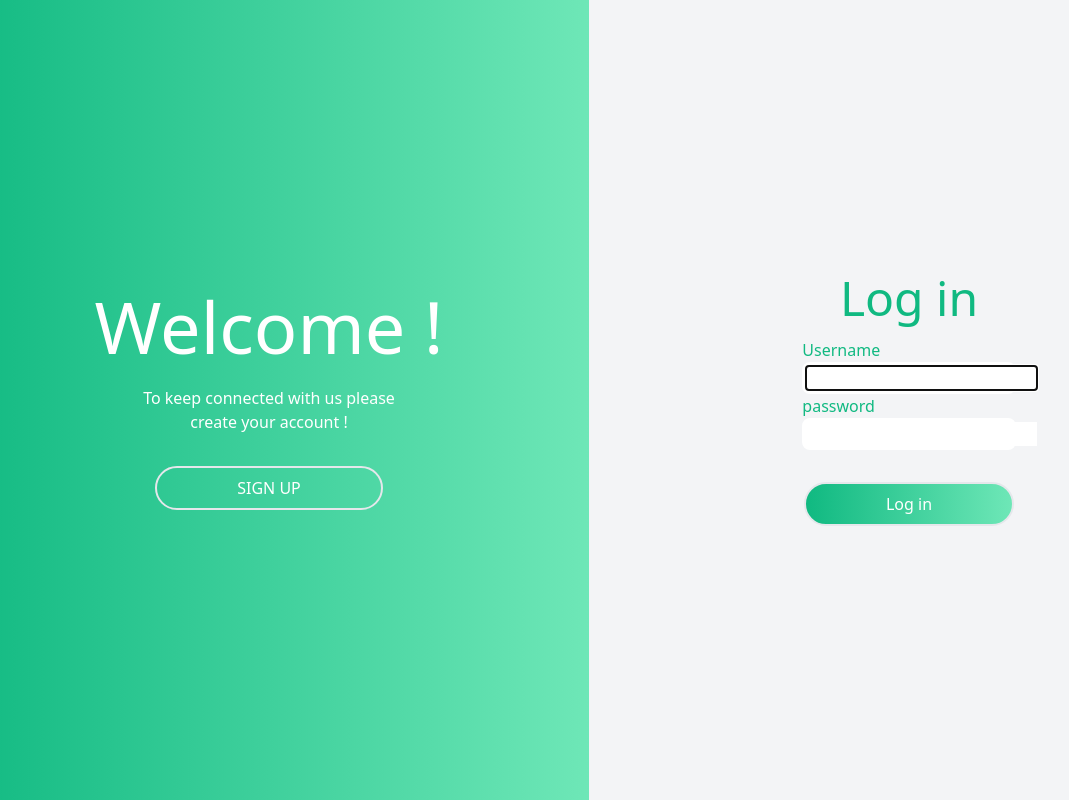
After one commit to swe-musalem/e-commerce-with-django, a Django app: page /users/login/ in a window 1280 px wide. The commit adds this page. Shown: the whole page, without its empty margins (51-1120 px from the left). Run offline with Django 4.2, Linux system fonts and the light colour scheme; style sheets or scripts are compiled from the project's sources; parts of the project's set-up code (start-up, migrations or seed data) failed here and were passed over; some libraries are stand-ins or nearby versions.

```diff
--- a/mysite/myapp/urls.py
+++ b/mysite/myapp/urls.py
@@ -8,7 +8,7 @@ app_name = 'myapp'
 """root url myapp/ """
 urlpatterns = [
     path('app/',views.index),
-    path('products/',views.products),
+    path('products/',views.products, name='products'),
     #specify the data type and send it to the parameter in the view function
     path('products_detail/<int:id>/', views.product_detail, name='products_detail'),
     path('products/add',views.addProduct,name='add_product'),
--- a/mysite/myapp/views.py
+++ b/mysite/myapp/views.py
@@ -57,7 +57,7 @@ def addProduct(request):
         name = request.POST.get('name')
         price = request.POST.get('price')
         desc = request.POST.get('desc')
-        print(len(name))
+
 
         # images cannot be posted
         image = request.FILES['upload']
--- a/mysite/mysite/settings.py
+++ b/mysite/mysite/settings.py
@@ -133,3 +133,7 @@ DEFAULT_AUTO_FIELD = 'django.db.models.BigAutoField'
 # those need to defined at main mysite/urls.py
 MEDIA_ROOT = BASE_DIR/'media'
 MEDIA_URL = '/media/'
+
+LOGIN_REDIRECT_URL = 'myapp:products'
+# when ever the user need to login he will be redirected to this url
+LOGIN_URL = 'users:login'
--- /dev/null
+++ b/mysite/users/templates/users/login.html
@@ -0,0 +1,56 @@
+{% load static %}
+<!DOCTYPE html>
+<html lang="en" class="h-full">
+<head>
+    <meta charset="UTF-8">
+    <meta http-equiv="X-UA-Compatible" content="IE=edge">
+    <meta name="viewport" content="width=device-width, initial-scale=1.0">
+    <link rel="stylesheet" href="{% static 'myapp/styles.css' %}">
+    <script src="https://kit.fontawesome.com/2564f6edaa.js" crossorigin="anonymous"></script>
+    <title>Document</title>
+</head>
+<body class="min-h-full">
+    <main class=" ">
+        <div class=" ">
+            <div class="flex items-center h-screen justify-between ">
+                <div class="bg-gradient-to-r from-green-500 to-green-300 w-0 sm:w-1/2 h-full flex justify-center items-center text-white">
+
+                    <div class="flex flex-col items-center ">
+                        <h2 class="md:text-7xl mb-6">Welcome !</h2>
+                        <h4 class=""> To keep connected with us please </h4>
+                        <h4> create your account !</h4>
+                        <a href="../register" class=" mt-8 border-2 rounded-full py-2 px-20"> SIGN UP</a>
+                    </div>
+
+                </div>
+
+
+                <div class=" w-full  sm:w-1/2 h-full flex flex-col justify-center items-center text-green-500 bg-gray-100 ">
+
+
+                    <div class=" text-2xl md:text-5xl mb-1 md:mb-4" > Log in </div>
+
+
+
+
+                    <form  method="post" class="w-full flex-col flex justify-center items-center">
+                            {% csrf_token %}
+                    <div class="flex flex-col  w-3/5 sm:w-1/3">
+                        <label for="">Username</label>
+                        <div class="rounded-lg border-4 border-white"> {{form.username}}  </div>
+                    </div>
+
+                    <div class="flex flex-col  w-3/5 sm:w-1/3">
+                        <label for="">password</label>
+                        <div class="rounded-lg border-4 border-white">{{form.password}}</div>
+                    </div>
+
+
+                    <button  type="submit"  class=" mt-8 border-2 rounded-full py-2 px-20 bg-gradient-to-r from-green-500 to-green-300 text-white" >Log in</button>
+                </form>
+            </div>
+            </div>
+        </div>
+    </main>
+</body>
+</html>
--- /dev/null
+++ b/mysite/users/templates/users/logout.html
@@ -0,0 +1,4 @@
+{% extends 'myapp/base.html' %}
+{% block content %}
+<h1> you have been loggedout</h1>
+{% endblock %}
--- /dev/null
+++ b/mysite/users/templates/users/profile.html
@@ -0,0 +1,4 @@
+{% extends 'myapp/base.html' %}
+{% block content %}
+{{ user.username }}
+{% endblock %}
--- a/mysite/users/urls.py
+++ b/mysite/users/urls.py
@@ -1,12 +1,17 @@
 from django.contrib import admin
 from django.urls import path
 from . import views
-
+from django.contrib.auth import views as authentication_view
 # namespacing for this app
 app_name = 'users'
 
 """root url myapp/ """
+
 urlpatterns = [
     path('register/',views.register),
-
+    # login in django is pre-defined use it directly , this pre-defined login view will look for login.html template
+    path('login/',authentication_view.LoginView.as_view(template_name='users/login.html'),name='login'),
+    # logging out is completly handled by django
+    path('logout/',authentication_view.LogoutView.as_view(template_name='users/logout.html'),name='logout'),
+    path('profile/', views.profile , name='profile')
 ]
```
Also changed, not shown: mysite/myapp/templates/myapp/base.html (+15 -2 lines), mysite/users/forms.py (+8 -8 lines), mysite/users/templates/users/register.html (+7 -1 lines), mysite/users/views.py (+21 -7 lines).
